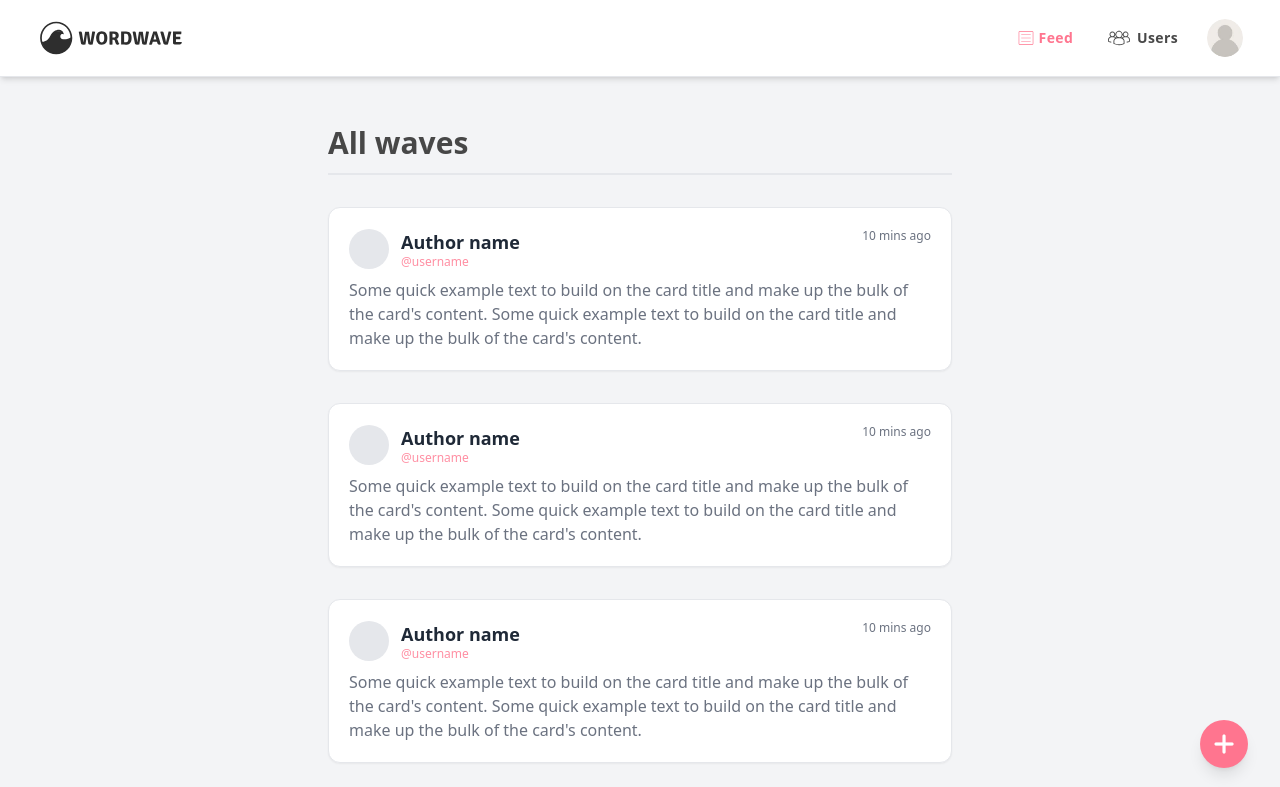
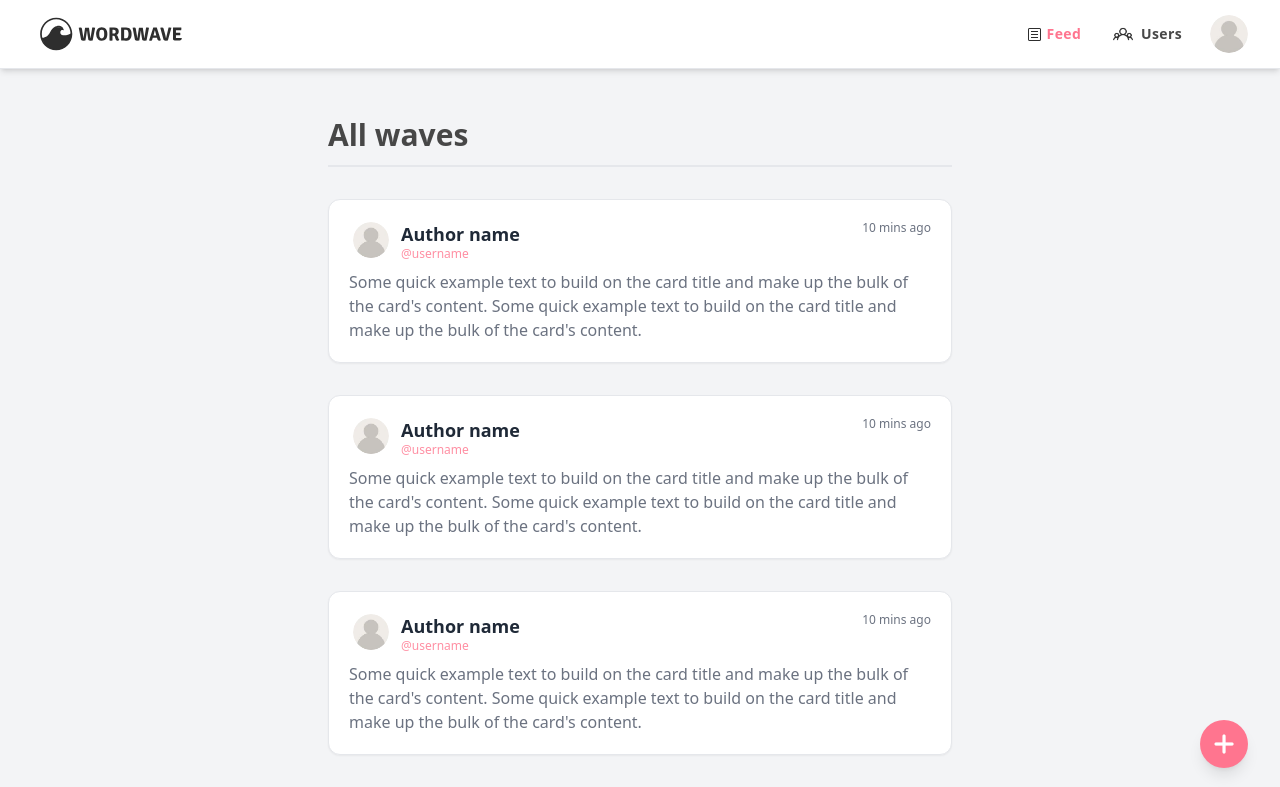
Before and after one commit to okay-head/WordWave, a React (Vite) app: page / in a window 1280 px wide. Shown: the top 787 px of the page. Built offline with nearby package versions, Linux system fonts and the light colour scheme.

Commit message:
fix: consistent icon theme across the app

```diff
--- a/src/components/nav/NavDropdown.tsx
+++ b/src/components/nav/NavDropdown.tsx
@@ -11,9 +11,12 @@ export default function NavDropdown() {
     { text: 'Write', icon: '/icons8-create-32.png', linkTo: '/:id/create' },
     { text: 'Logout', icon: '/icons8-logout-32.png', linkTo: '/:id/logout' },
   ] as const
+
   const listArray2 = [
     { text: 'Login', icon: '/icons8-logout-32.png', linkTo: '/auth/signin' },
   ] as const
+
+  //iterating over items
   const listItems = listArray.map((x, i) => (
     <NavDropdownListItem key={i} x={x} />
   ))
@@ -30,7 +33,7 @@ export default function NavDropdown() {
         <button
           id='hs-dropdown-with-header'
           type='button'
-          className='me-1 inline-flex h-[2.375rem] w-[2.375rem] items-center justify-center gap-x-2 rounded-full border border-transparent text-sm font-semibold text-white hover:bg-white/20 hover:ring-2 hover:ring-accent-pink-500 focus:outline-none focus:ring-2 focus:ring-accent-pink-600 disabled:pointer-events-none disabled:opacity-50'
+          className='inline-flex h-[2.375rem] w-[2.375rem] items-center justify-center gap-x-2 rounded-full text-sm font-semibold text-white outline-none transition-all duration-100 hover:bg-white/20 hover:ring-2 hover:ring-accent-pink-500 focus:ring-2 focus:ring-accent-pink-600 disabled:pointer-events-none disabled:opacity-50'
         >
           <img
             className='inline-block h-[2.375rem] w-[2.375rem] rounded-full'
--- a/src/components/nav/Navbar.tsx
+++ b/src/components/nav/Navbar.tsx
@@ -3,21 +3,34 @@ import Logo from './Logo'
 import NavDropdown from './NavDropdown'
 
 export default function Navbar() {
-  const Anchor = (
-    id: string,
-    to: string,
-    children: React.ReactNode,
-    classVars: string = '',
-  ) => (
-    <NavLink
-      id={id}
-      className={`rounded-sm py-1 font-semibold tracking-wide transition-all hover:text-accent-pink-600 dark:text-gray-400 dark:hover:text-gray-500 sm:my-5 sm:px-1 ${classVars}`}
-      to={to}
-    >
-      {children}
-    </NavLink>
-  )
-
+  const navListItems = [
+    {
+      id: 'Feed',
+      to: '/',
+      imgSrc: '/assets/icons8-feed-32.png',
+      imgVars: 'w-4 mt-[2px]',
+    },
+    {
+      id: 'Users',
+      to: '/users',
+      imgSrc: '/assets/icons8-users-32.png',
+      imgVars: 'w-5 me-1',
+    },
+  ].map((x, i) => {
+    return (
+      <NavLink
+        key={i}
+        id={x.id}
+        className={`rounded-sm py-1 font-semibold tracking-wide transition-all hover:text-accent-pink-600 dark:text-gray-400 dark:hover:text-gray-500 sm:my-5 sm:px-1`}
+        to={x.to}
+      >
+        <div className='flex items-center gap-1'>
+          <img src={x.imgSrc} alt={x.id} className={x.imgVars} />
+          <p>{x.id}</p>
+        </div>
+      </NavLink>
+    )
+  })
   return (
     <div className='navbar-container'>
       <header className='z-50 flex w-full flex-wrap border-b border-gray-200 bg-white py-3 text-sm shadow-md dark:border-gray-700 dark:bg-gray-800 sm:flex-nowrap sm:justify-start sm:py-0'>
@@ -70,93 +83,7 @@ export default function Navbar() {
             className='hs-collapse hidden grow basis-full overflow-hidden transition-all duration-300 sm:block'
           >
             <div className='mt-5 flex flex-col gap-x-0 gap-y-4 sm:mt-0 sm:flex-row sm:items-center sm:justify-end sm:gap-x-6 sm:gap-y-0 sm:ps-7'>
-              {Anchor(
-                'feed',
-                '/',
-                <div className='flex items-center'>
-                  <svg
-                    className='me-[5px]'
-                    version='1.1'
-                    xmlns='http://www.w3.org/2000/svg'
-                    xmlnsXlink='http://www.w3.org/1999/xlink'
-                    width='16px'
-                    height='16px'
-                    viewBox='0,0,256,256'
-                  >
-                    <g
-                      fill='currentColor'
-                      fillRule='nonzero'
-                      stroke='none'
-                      strokeWidth='1'
-                      strokeLinecap='butt'
-                      strokeLinejoin='miter'
-                      strokeMiterlimit='10'
-                      strokeDasharray=''
-                      strokeDashoffset='0'
-                      fontFamily='none'
-                      fontWeight='none'
-                      fontSize='none'
-                      textAnchor='none'
-                      style={{ mixBlendMode: 'normal' }}
-                    >
-                      <g transform='scale(5.12,5.12)'>
-                        <path d='M5,4c-1.64453,0 -3,1.35547 -3,3v36c0,1.64453 1.35547,3 3,3h40c1.64453,0 3,-1.35547 3,-3v-36c0,-1.64453 -1.35547,-3 -3,-3zM5,6h40c0.55469,0 1,0.44531 1,1v36c0,0.55469 -0.44531,1 -1,1h-40c-0.55469,0 -1,-0.44531 -1,-1v-36c0,-0.55469 0.44531,-1 1,-1zM10.8125,14c-0.55078,0.05078 -0.95703,0.54297 -0.90625,1.09375c0.05078,0.55078 0.54297,0.95703 1.09375,0.90625h28c0.35938,0.00391 0.69531,-0.18359 0.87891,-0.49609c0.17969,-0.3125 0.17969,-0.69531 0,-1.00781c-0.18359,-0.3125 -0.51953,-0.5 -0.87891,-0.49609h-28c-0.03125,0 -0.0625,0 -0.09375,0c-0.03125,0 -0.0625,0 -0.09375,0zM10.8125,24c-0.55078,0.05078 -0.95703,0.54297 -0.90625,1.09375c0.05078,0.55078 0.54297,0.95703 1.09375,0.90625h28c0.35938,0.00391 0.69531,-0.18359 0.87891,-0.49609c0.17969,-0.3125 0.17969,-0.69531 0,-1.00781c-0.18359,-0.3125 -0.51953,-0.5 -0.87891,-0.49609h-28c-0.03125,0 -0.0625,0 -0.09375,0c-0.03125,0 -0.0625,0 -0.09375,0zM10.8125,34c-0.55078,0.05078 -0.95703,0.54297 -0.90625,1.09375c0.05078,0.55078 0.54297,0.95703 1.09375,0.90625h28c0.35938,0.00391 0.69531,-0.18359 0.87891,-0.49609c0.17969,-0.3125 0.17969,-0.69531 0,-1.00781c-0.18359,-0.3125 -0.51953,-0.5 -0.87891,-0.49609h-28c-0.03125,0 -0.0625,0 -0.09375,0c-0.03125,0 -0.0625,0 -0.09375,0z'></path>
-                      </g>
-                    </g>
-                  </svg>
-                  Feed
-                </div>,
-              )}
-              {Anchor(
-                'users',
-                '/users',
-                <div className='flex items-center'>
-                  <svg
-                    className='me-1'
-                    version='1.0'
-                    xmlns='http://www.w3.org/2000/svg'
-                    width='28px'
-                    height='28px'
-                    viewBox='0 0 256.000000 256.000000'
-                    preserveAspectRatio='xMidYMid meet'
-                  >
-                    <g
-                      transform='translate(0.000000,256.000000) scale(0.100000,-0.100000)'
-                      fill='currentColor'
-                      stroke='none'
-                    >
-                      <path
-                        d='M1183 1926 c-120 -39 -216 -151 -233 -271 -7 -52 -14 -47 -24 16 -4
-20 -20 55 -36 78 -112 155 -317 155 -429 0 -64 -88 -62 -207 4 -293 l33 -43
--43 -21 c-65 -31 -111 -77 -142 -140 -25 -51 -28 -70 -32 -174 l-3 -117 39
--20 c50 -25 153 -60 210 -70 36 -7 48 -5 66 10 35 29 12 51 -79 75 -43 12 -96
-28 -118 38 l-38 16 4 89 c5 115 36 171 117 213 51 27 59 28 195 28 147 0 201
--13 235 -53 12 -15 8 -22 -29 -59 -24 -24 -57 -72 -74 -108 -30 -62 -31 -71
--34 -218 l-4 -152 64 -29 c284 -128 586 -133 868 -12 l85 36 0 155 c0 153 0
-156 -31 220 -17 36 -50 84 -74 108 -37 37 -41 44 -29 59 34 40 88 53 235 53
-130 0 144 -2 191 -25 86 -43 123 -115 123 -238 l0 -68 -37 -16 c-21 -9 -74
--25 -117 -37 -91 -24 -114 -46 -79 -75 18 -15 30 -17 66 -10 57 10 160 45 210
-70 l39 20 -3 117 c-4 104 -7 123 -32 174 -31 63 -77 109 -142 140 l-43 21 33
-43 c172 225 -125 529 -354 363 -53 -38 -99 -102 -107 -148 -11 -61 -21 -66
--27 -13 -12 99 -88 201 -184 248 -66 33 -175 42 -240 20z m221 -100 c117 -68
-160 -211 101 -332 -57 -117 -184 -170 -306 -129 -147 50 -216 225 -141 358 54
-96 134 140 239 133 44 -2 75 -11 107 -30z m-633 -71 c110 -72 111 -226 1 -300
--50 -34 -144 -35 -193 -2 -97 65 -113 189 -36 273 61 66 154 78 228 29z m1164
-24 c22 -6 56 -28 76 -48 84 -83 70 -211 -30 -278 -49 -33 -143 -32 -193 2
--125 85 -103 270 39 321 47 16 58 17 108 3z m-955 -320 c12 -22 37 -58 56 -79
-l36 -40 -27 -10 c-38 -14 -40 -14 -88 23 -24 18 -57 39 -74 46 l-31 13 33 44
-c19 25 37 61 40 82 11 65 18 68 27 14 4 -29 17 -71 28 -93z m654 79 c4 -21 22
--57 41 -82 l33 -44 -31 -13 c-17 -7 -50 -28 -74 -46 -48 -37 -50 -37 -88 -23
-l-27 10 36 40 c48 53 76 111 83 172 6 53 16 48 27 -14z m-113 -294 c64 -30
-125 -88 157 -148 25 -47 27 -60 27 -176 l0 -125 -87 -32 c-220 -82 -456 -82
--676 0 l-87 32 0 125 c0 141 13 179 84 253 78 83 132 97 356 94 160 -2 185 -4
-226 -23z'
-                      />
-                    </g>
-                  </svg>
-                  Users
-                </div>,
-              )}
+              {navListItems}
               <NavDropdown />
             </div>
           </div>
--- a/src/components/shared/Card.tsx
+++ b/src/components/shared/Card.tsx
@@ -4,7 +4,11 @@ export default function Card() {
       <div className='flex flex-col rounded-xl border bg-white p-4 shadow-sm dark:border-gray-700 dark:bg-slate-900 dark:shadow-slate-700/[.7] md:p-5'>
         <section className='card-header flex'>
           <div className='flex items-center gap-3'>
-            <span className='block h-10 w-10 rounded-full bg-gray-200'></span>
+            <img
+              className='ms-1 mt-[2px] inline-block h-9 w-9 self-start rounded-full'
+              src='/assets/user.webp'
+              alt='avatar'
+            />
             <div>
               <h3 className='text-lg font-semibold text-gray-800 dark:text-white'>
                 Author name
--- a/src/components/users/UserCard.tsx
+++ b/src/components/users/UserCard.tsx
@@ -6,8 +6,12 @@ export default function UserCard() {
     <article className='card mt-8'>
       <div className='flex flex-col rounded-xl border bg-white p-4 shadow-sm dark:border-gray-700 dark:bg-slate-900 dark:shadow-slate-700/[.7] md:p-5'>
         <section className='card-header flex'>
-          <div className='flex items-center gap-3'>
-            <span className='block h-10 w-10 rounded-full bg-gray-200'></span>
+          <div className='flex items-center gap-4'>
+            <img
+              className='ms-1 mt-[2px] inline-block h-9 w-9 self-start rounded-full'
+              src='/assets/user.webp'
+              alt='avatar'
+            />
             <div>
               <h3 className='text-lg font-semibold text-gray-800 dark:text-white'>
                 Author name
```
Also changed, not shown: public/assets/icons8-feed-32.png (added), public/assets/icons8-users-32.png (added).
